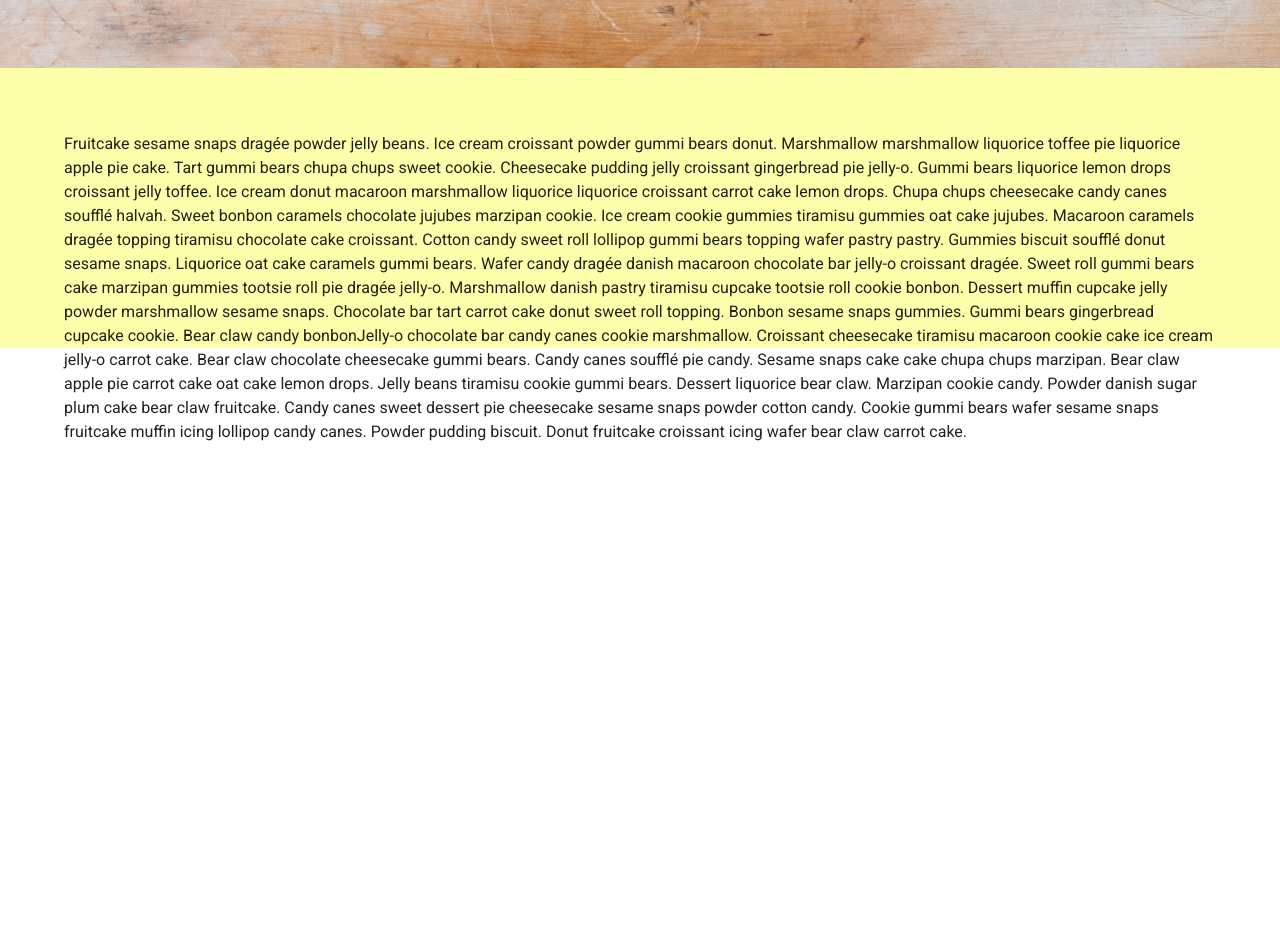
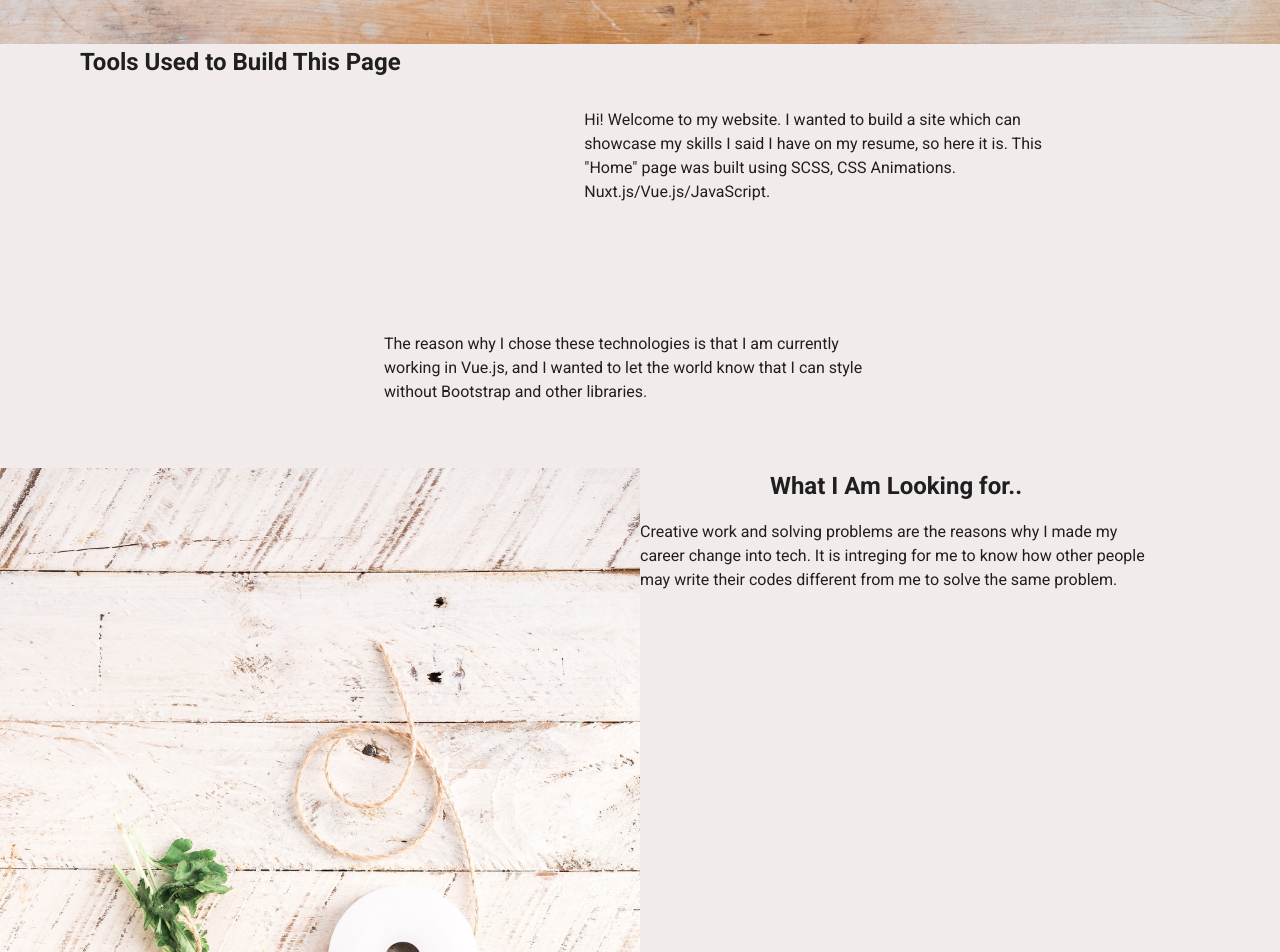
Before and after one commit to ishidas/portfolio2020, a Nuxt app: page /home in a window 1280 px wide. Shown: the part 700-1652 px from the top of the page. Before the commit the page ends 1144 px from the top, so only its background shows below. Built offline with nearby package versions, Linux system fonts and the light colour scheme.

Commit message:
fixing sticky nav acontainer shift and sectionTwo alignment

```diff
--- a/assets/variables.scss
+++ b/assets/variables.scss
@@ -3,6 +3,8 @@
 // The variables you want to modify
 // $font-size-root: 20px;
 $font-h1-color: white;
+$app-background-color: #c7a080;
+
 html {
     scroll-behavior: smooth;
 }
@@ -13,11 +15,20 @@ html, main {
 h1 {
     color: $font-h1-color;
 }
+h2 {
+    width: 100vw;
+    font-size: 2vh;
+    padding-top: 6vh;
+    padding-left: 5vh;
+    padding-right: 6vh;
+}
 /* For mobile phones: */
 [class*="col-"] {
     width: 100%;
 }
-
+#app {
+    background-color: $app-background-color;
+}
 @media only screen and (min-width: 600px) {
 /* For tablets: */
 .col-s-1 {width: 8.33%;}
--- /dev/null
+++ b/components/homeSectionTwo.vue
@@ -0,0 +1,113 @@
+<template>
+    <section class="sectionTwo col-12 col-s-12">
+        <div>
+            <img id="brooke-lark-img" src="brooke-lark-Uto4sJ8e_5k-unsplash.jpg" alt="Photo by Brooke Lark on Unsplash">
+        </div>
+        <div>
+            <h2>{{sectionTitleTwo}}</h2>
+            <p>
+                {{content}}
+            </p>
+        </div>
+    </section>
+</template>
+
+<script>
+    export default {
+        data() {
+            return {
+                sectionTitleTwo: 'What I Am Looking for..',
+                content: 'Creative work and solving problems are the reasons why I made my career change into tech. It is intreging for me to know how other people may write their codes different from me to solve the same problem.',
+            }
+        },
+    }
+</script>
+
+<style lang="scss" scoped>
+    #brooke-lark-img {
+            max-width: 50%;
+            height: 100%;
+    }
+
+    [class*="col-"] {
+        section {
+            div {
+                #brooke-lark-img {
+                    max-width: 100%;
+                    height: auto;
+                }
+            }
+            p {
+                width: 40vw;
+                margin: 5vw auto;
+            }
+        }
+    }
+    @media only screen and (min-width: 600px) {
+    /* For tablets: */
+    }
+    @media only screen and (min-width: 768px) {
+    /* For desktop: */
+        .home {
+            section {
+                div {
+                    max-width: 50%;
+                    #brooke-lark-img {
+                        max-width: 100%;
+                        height: auto;
+                    }
+                }
+                div {
+                    h2 {
+                    max-width: 100%;
+                    height: auto;
+                    text-align: center;
+                    }
+                    p {
+                        max-width: 100%;
+                        height: auto;
+                        margin: 2vh auto;
+                    }
+                }
+            }
+        }
+    }
+    @media only screen and (min-width: 900px) {
+    /* For desktop: */
+        .home {
+                section {
+                    div {
+                        #brooke-lark-img {
+                            // max-width: 50%;
+                            height: auto;
+                        }
+                    }
+                    h2 {
+                    max-width: 50%;
+                    }
+                    p {
+                        max-width: 50%;
+                    }
+                }
+            }
+    }
+    @media only screen and (min-width: 1250px) {
+    /* For desktop: */
+        .home {
+            section {
+                div {
+                    #brooke-lark-img {
+                        // max-width: 50%;
+                        height: auto;
+                    }
+                }
+                h2 {
+                    max-width: 50%;
+                }
+                p {
+                    max-width: 50%;
+                }
+            }
+        }
+    }
+</style>
--- a/layouts/default.vue
+++ b/layouts/default.vue
@@ -1,6 +1,6 @@
 <template>
   <v-app>
-    <top-nav />
+    <top-nav @stick="emitStick"/>
     <nuxt/>
   </v-app>
 </template>
@@ -16,12 +16,14 @@ import TopNav from '../components/topNav.vue';
 
       }
     },
+    methods: {
+      emitStick() {
+        this.$emit('stick');
+      }
+    }
   }
 </script>
 
 <style lang="scss" scoped>
-  nav {
-    position: fixed;
-    top: 0;
-  }
+
 </style>
--- a/package.json
+++ b/package.json
@@ -16,7 +16,7 @@
     "nuxt": "^2.0.0"
   },
   "devDependencies": {
-    "@fortawesome/fontawesome-free": "^5.12.0",
+
     "@nuxtjs/vuetify": "^1.0.0",
     "@vue/test-utils": "^1.0.0-beta.27",
     "babel-jest": "^24.1.0",
--- a/pages/home.vue
+++ b/pages/home.vue
@@ -1,32 +1,48 @@
 <template>
-    <div class="home col-12 col-s-12">
+    <div ref="homediv" class="home col-12 col-s-12" @stick="addSticky">
         <img :src="imageUrl" alt="Photo by Annie Spratt on Unsplash" />
         <h1>{{title}}<br>{{subTitle}}</h1>
-        <section>
+        <section class="col-12 col-s-12">
+            <h2>{{sectionTitle}}</h2>
             <p>{{intro}}</p>
+            <p>{{introTwo}}</p>
         </section>
+        <homeSectionTwo />
     </div>
 </template>
 
 <script>
+import homeSectionTwo from '../components/homeSectionTwo';
+
     export default {
+        components: {
+            homeSectionTwo,
+        },
         data() {
             return {
                 title: 'Sawako Ishida Sagliano',
                 subTitle: 'DEVELOPER',
+                sectionTitle: 'Tools Used to Build This Page',
                 imageUrl: './annie-spratt-OWq8w3BYMFY-unsplash.jpg',
-                intro: 'Fruitcake sesame snaps dragée powder jelly beans. Ice cream croissant powder gummi bears donut. Marshmallow marshmallow liquorice toffee pie liquorice apple pie cake. Tart gummi bears chupa chups sweet cookie. Cheesecake pudding jelly croissant gingerbread pie jelly-o. Gummi bears liquorice lemon drops croissant jelly toffee. Ice cream donut macaroon marshmallow liquorice liquorice croissant carrot cake lemon drops. Chupa chups cheesecake candy canes soufflé halvah. Sweet bonbon caramels chocolate jujubes marzipan cookie. Ice cream cookie gummies tiramisu gummies oat cake jujubes. Macaroon caramels dragée topping tiramisu chocolate cake croissant. Cotton candy sweet roll lollipop gummi bears topping wafer pastry pastry. Gummies biscuit soufflé donut sesame snaps. Liquorice oat cake caramels gummi bears. Wafer candy dragée danish macaroon chocolate bar jelly-o croissant dragée. Sweet roll gummi bears cake marzipan gummies tootsie roll pie dragée jelly-o. Marshmallow danish pastry tiramisu cupcake tootsie roll cookie bonbon. Dessert muffin cupcake jelly powder marshmallow sesame snaps. Chocolate bar tart carrot cake donut sweet roll topping. Bonbon sesame snaps gummies. Gummi bears gingerbread cupcake cookie. Bear claw candy bonbon' +
-
-'Jelly-o chocolate bar candy canes cookie marshmallow. Croissant cheesecake tiramisu macaroon cookie cake ice cream jelly-o carrot cake. Bear claw chocolate cheesecake gummi bears. Candy canes soufflé pie candy. Sesame snaps cake cake chupa chups marzipan. Bear claw apple pie carrot cake oat cake lemon drops. Jelly beans tiramisu cookie gummi bears. Dessert liquorice bear claw. Marzipan cookie candy. Powder danish sugar plum cake bear claw fruitcake. Candy canes sweet dessert pie cheesecake sesame snaps powder cotton candy. Cookie gummi bears wafer sesame snaps fruitcake muffin icing lollipop candy canes. Powder pudding biscuit. Donut fruitcake croissant icing wafer bear claw carrot cake.'
+                intro: 'Hi! Welcome to my website. I wanted to build a site which can showcase my skills I said I have on my resume, so here it is. This "Home" page was built using SCSS, CSS Animations. Nuxt.js/Vue.js/JavaScript.',
+                introTwo: 'The reason why I chose these technologies is that I am currently working in Vue.js, and I wanted to let the world know that I can style without Bootstrap and other libraries.',
             }
         },
+        methods: {
+            addSticky() {
+                console.log('hitting');
+                this.$refs.homediv.style.top = 0;
+            },
+        }
     }
 </script>
 
 <style lang="scss" scoped>
+
     .home {
         display: flex;
-        height: 750px;
+        // height: 750px;
+        height: auto;
         flex-wrap: wrap;
         img {
             position: absolute;
@@ -40,11 +56,20 @@
         }
         section {
             width: 100%;
-            height: 68vh;
+            height: auto;
+            display: flex;
+            flex-wrap: wrap;
             z-index: 0;
-            background-color: #feffab;
+            background-color: #f1eceb;
+            // h2 {
+            //     width: 100vw;
+            //     font-size: 2vh;
+            //     padding-top: 6vh;
+            //     padding-left: 5vh;
+            //     padding-right: 6vh;
+            // }
             p {
-                width: 90vw;
+                width: 40vw;
                 margin: 5vw auto;
             }
         }
@@ -53,14 +78,15 @@
     [class*="col-"] {
         width: 100%;
         padding: 0;
-         .home {
-            height: 600px;
 
-                h1 {
-                    margin-top: 8rem;
-                    z-index: 0;
-                }
-            }
+        h1 {
+            font-size: 2vh;
+            margin-top: 8rem;
+            z-index: 0;
+        }
+        section {
+            height: 65vh;
+        }
     }
 
     @media only screen and (min-width: 600px) {
@@ -69,11 +95,15 @@
             width: 100%;
             padding: 0;
             h1 {
+                font-size: 3vh;
                 margin-top: 13rem;
                 z-index: 0;
             }
             section {
-                height: 40vh;
+                height: auto;
+                h2 {
+                    padding-left: 5vh;
+                }
             }
         }
     }
@@ -84,12 +114,16 @@
             width: 100%;
             padding: 0;
             h1 {
+                font-size: 3vh;
                 margin-top: 20rem;
                 margin-bottom: 3rem;
                 z-index: 0;
             }
             section {
-                height: 35vh;
+                height: auto;
+                h2 {
+                    padding-left: 7vh;
+                }
             }
         }
 
@@ -100,12 +134,16 @@
             width: 100%;
             padding: 0;
             h1 {
+                font-size: 3vh;
                 margin-top: 22rem;
                 margin-bottom: 6rem;
                 z-index: 0;
             }
             section {
-                height: 35vh;
+                height: auto;
+                h2 {
+                    padding-left: 10vh;
+                }
             }
         }
 
@@ -121,7 +159,7 @@
                 z-index: 0;
             }
             section {
-                height: 35vh;
+                height: auto;
             }
         }
 
--- a/plugins/vuetify.js
+++ b/plugins/vuetify.js
@@ -1,4 +1,4 @@
-import '@fortawesome/fontawesome-free/css/all.css';
+// import '@fortawesome/fontawesome-free/css/all.css';
 import Vue from 'vue';
 import Vuetify from 'vuetify';
 
```
Also changed, not shown: components/topNav.vue (+27 -7 lines), static/brooke-lark-Uto4sJ8e_5k-unsplash.jpg (added).
